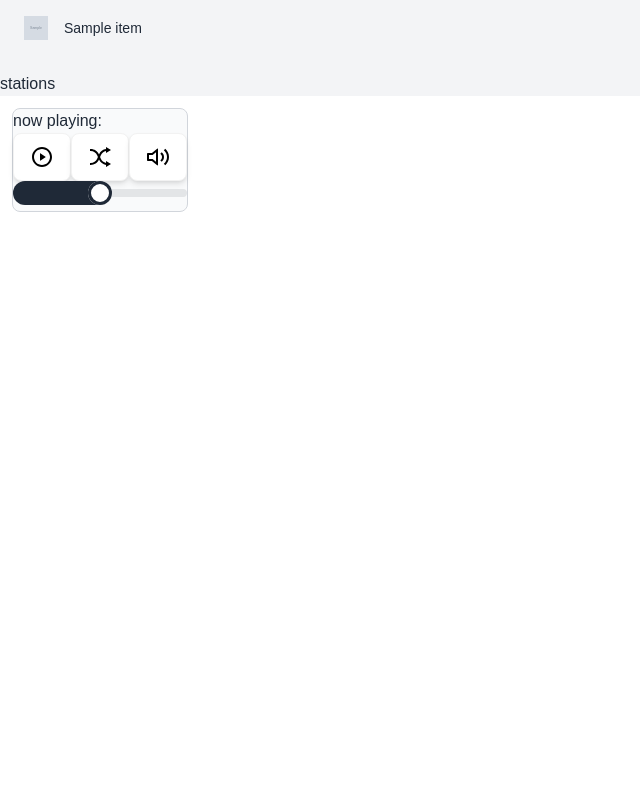
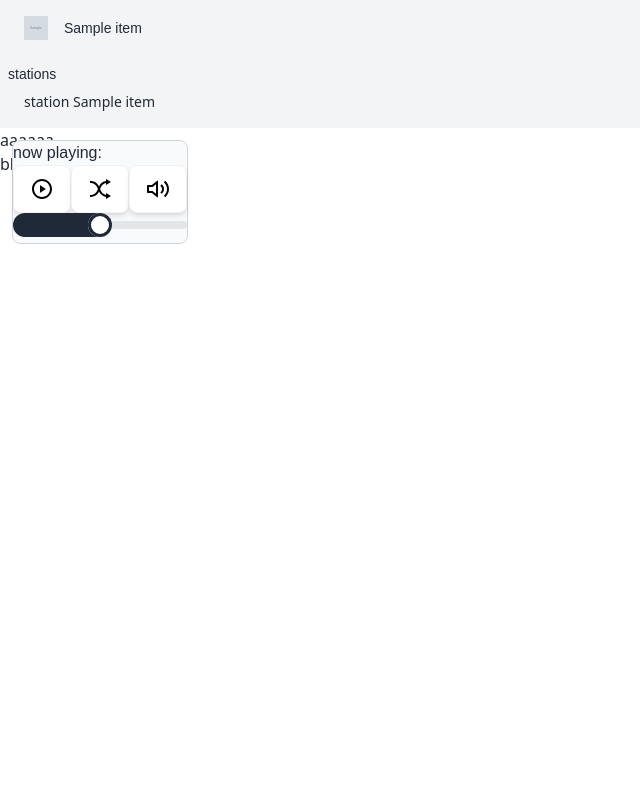
Before and after one commit to santerj/piirakka, a Python web app: template piirakka/templates/index.html in a window 1280 px wide. Shown: the whole page, without its empty margins (0-640 px from the left). Run offline with Jinja, Linux system fonts and the light colour scheme; the template is opened without the code that fills it: most values are stand-ins (such as "Sample title", 1, 10 or a date in 2020); grey boxes marked "Sample" are stand-in pictures.

Commit message:
cleanup, scrollable sidebar, PUT /station on click

```diff
--- a/piirakka/templates/components/sidebar.html
+++ b/piirakka/templates/components/sidebar.html
@@ -8,6 +8,30 @@
             </a>
         </li>
         {% endfor %}
+        <div class="divider font-nunito px-2">stations</div>
+        {% for item in stations %}
+        <li class="">
+            <p data-stationId="{{ item }}"> station {{ item }} </p>
+        </li>
+        {% endfor %}
     </ul>
-    <div class="divider font-nunito px-2">stations</div>
 </nav>
+
+<script>
+    document.querySelectorAll('li p[data-stationId]').forEach(item => {
+        item.addEventListener('click', function() {
+            const stationId = this.getAttribute('data-stationId');
+
+            fetch(`/station/${stationId}`, {
+                method: 'PUT',
+                headers: {
+                    'Content-Type': 'application/json'
+                },
+                body: JSON.stringify({ stationId: stationId })
+            })
+            .then(response => response.json())
+            .then(data => console.log(data))
+            .catch(error => console.error('Error:', error));
+        });
+    });
+</script>
--- a/piirakka/templates/index.html
+++ b/piirakka/templates/index.html
@@ -6,13 +6,10 @@
     {% include 'components/head.html' %}
 </head>
 
-<body class="relative min-h-screen bg-gradient-to-tr from-gray-100 to-rose-200">
-    <!-- Sidebar wrapper -->
-    <div class="absolute right-0 top-0 h-full w-64 border-l border-gray-300 bg-gray-100 overflow-hidden">
-        <!-- sidebar -->
-        <aside class="h-full">
-            {% include 'components/sidebar.html' %}
-        </aside>
+<body class="min-h-screen bg-gradient-to-tr from-gray-100 to-rose-200">
+    <!-- sidebar -->
+    <div class="absolute right-0 top-0 h-full w-64 border-l border-gray-300 bg-gray-100 overflow-x-hidden overflow-y-scroll">
+        {% include 'components/sidebar.html' %}
     </div>
 
     <!-- player controls -->
@@ -22,6 +19,8 @@
 
     <main class="flex-1 mr-64">
         <!-- Your main content here -->
+        <p> aaaaaa </p>
+        <p> bbbbbb </p>
     </main>
 </body>
 </html>
```
